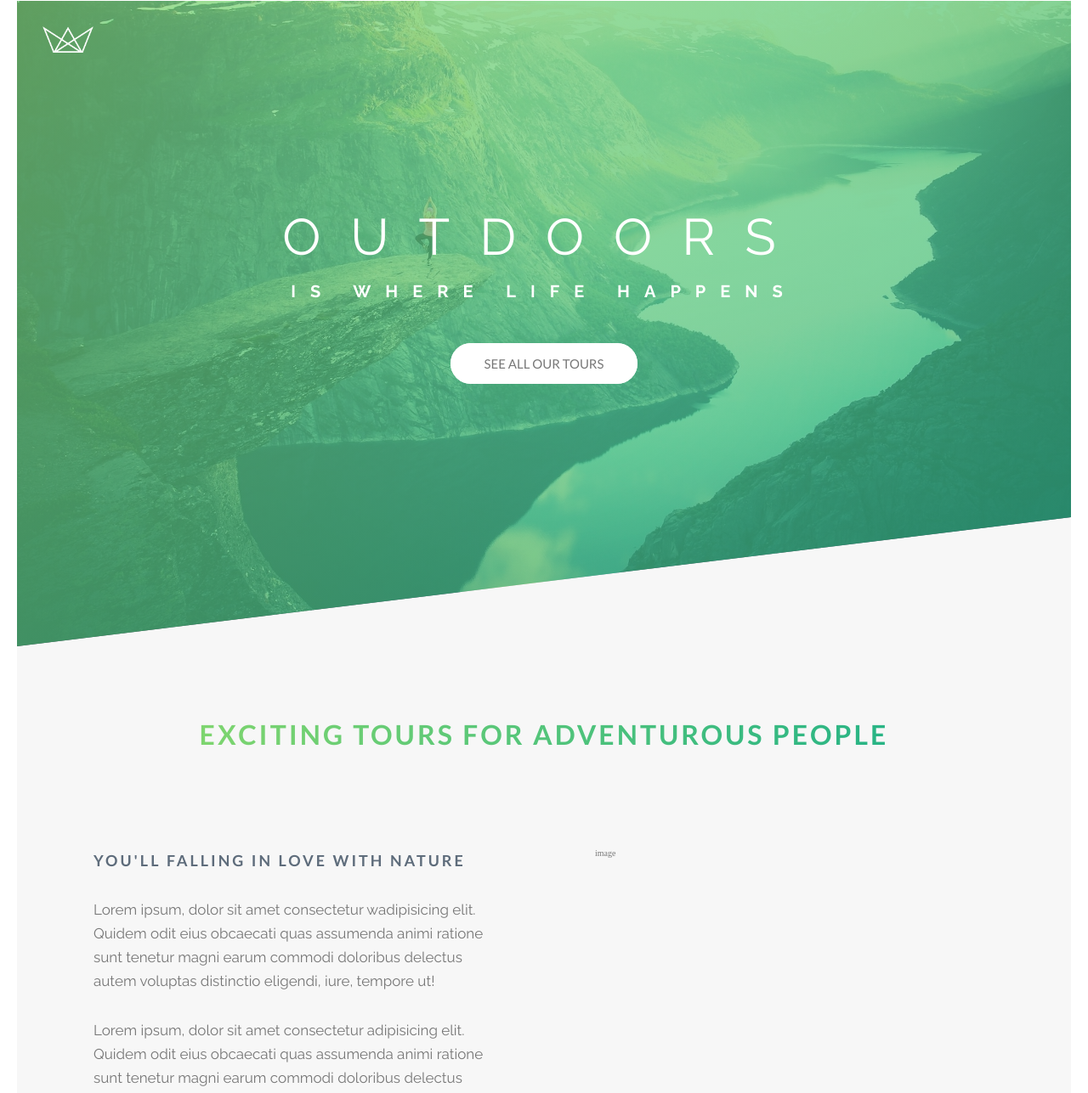
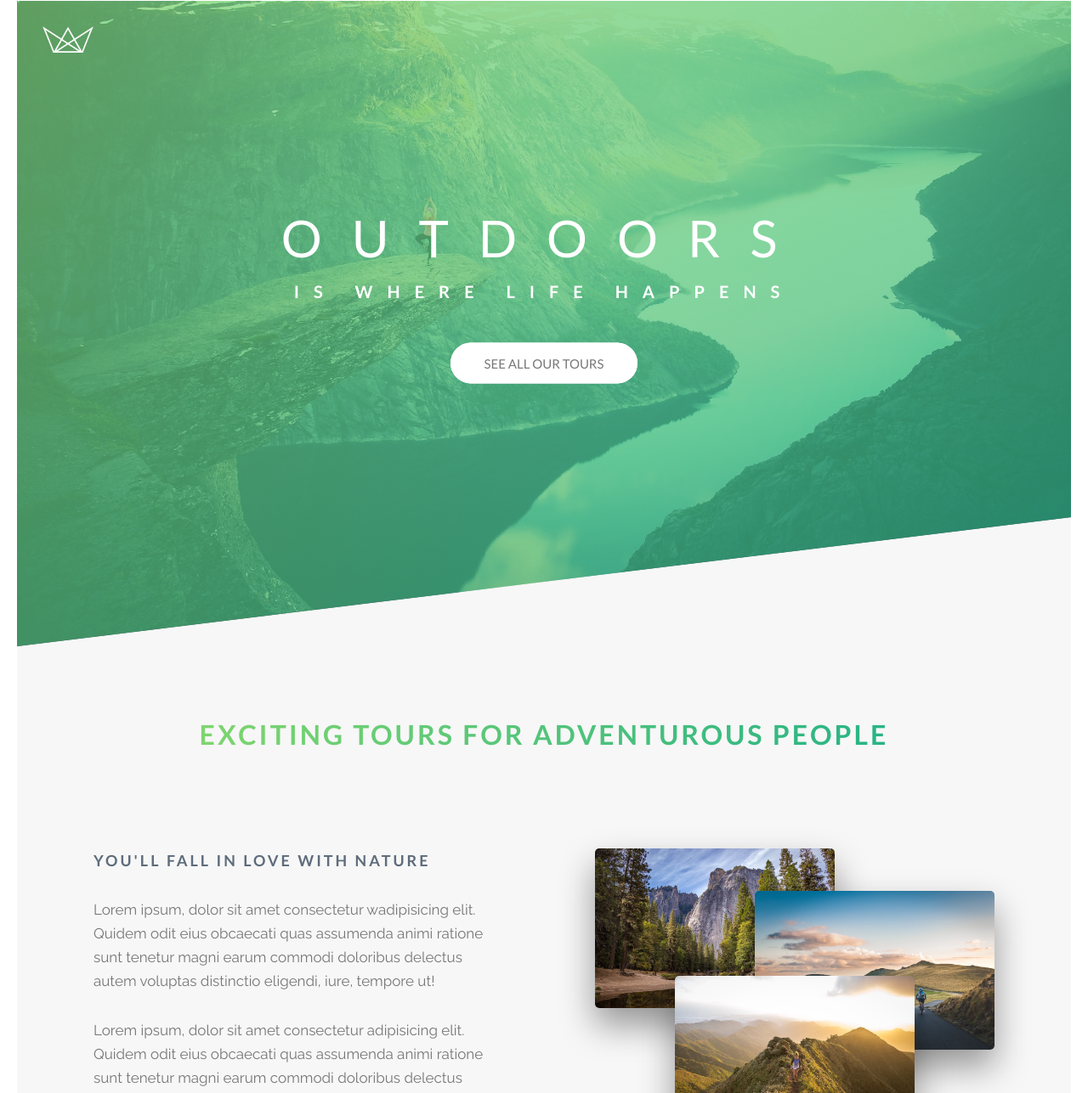
Before and after one commit to alinedmelo/natours, a website: page index.html in a window 1280 px wide. Shown: the part 19-1306 px from the top of the page at 85% size. Drawn offline with Linux system fonts and the light colour scheme.

Commit message:
create the figures-sort component and finishing the about section

```diff
--- a/index.html
+++ b/index.html
@@ -36,14 +36,20 @@
                 </div>
                 <div class="row">
                     <div class="col-1-of-2">
-                        <h3 class="heading-h3">You'll falling in love with nature</h3>
+                        <h3 class="heading-h3">You'll fall in love with nature</h3>
                         <p>Lorem ipsum, dolor sit amet consectetur wadipisicing elit. Quidem odit eius obcaecati quas assumenda animi ratione sunt tenetur magni earum commodi doloribus delectus autem voluptas distinctio eligendi, iure, tempore ut!</p>
 
                         <p>Lorem ipsum, dolor sit amet consectetur adipisicing elit. Quidem odit eius obcaecati quas assumenda animi ratione sunt tenetur magni earum commodi doloribus delectus autem voluptas distinctio eligendi, iure, tempore ut!</p>
 
-                        <a href="#" class="btn btn-link fade-bottom">Learn more <i>&rarr;</i></a>
+                        <a href="" class="btn btn-link fade-bottom">Learn more <i>&rarr;</i></a>
                     </div>
-                    <div class="col-1-of-2">image</div>
+                    <div class="col-1-of-2">
+                        <div class="figures-sort">
+                            <img src="img/nat-1-large.jpg" alt="Nature photo 1" class="photo photo-first">
+                            <img src="img/nat-2-large.jpg" alt="Nature photo 2" class="photo photo-second">
+                            <img src="img/nat-3-large.jpg" alt="Nature photo 3" class="photo photo-last">
+                        </div>
+                    </div>
                 </div>
             </section>
         </main>
--- a/sass/base/_base.scss
+++ b/sass/base/_base.scss
@@ -21,12 +21,12 @@ a {
 
 p {
     margin-bottom: $margin-small;
+    font-family: 'Raleway', sans-serif;
 }
 
 p,
 span,
 li {
-    font-family: 'Raleway', sans-serif;
     font-size: 1.7rem;
     line-height: $line-height;
 }
--- a/sass/components/_buttons.scss
+++ b/sass/components/_buttons.scss
@@ -86,6 +86,9 @@
                 transition: all .3s ease-out;
             }
 
+        }
+
+        &:active {
             i {
                 margin-left: .5rem;
                 transition: all .3s ease-out;
--- /dev/null
+++ b/sass/components/_figures-sort.scss
@@ -0,0 +1,43 @@
+.figures-sort {
+    position: relative;
+
+    > .photo {
+        transition: all .2s ease-out;
+        border-radius: 5px;
+        position: absolute;
+        width: 60%;
+        box-shadow: 0 2rem 4rem rgba($black, 0.4);
+        z-index: 0;
+        outline-offset: -1.5rem;
+
+        &-first {
+            top: 0;
+            left: 0;
+        }
+
+        &-second {
+            top: 5rem;
+            right: 0;
+        }
+
+        &-last {
+            top: 15rem;
+            left: 20%;
+        }
+
+        &:hover {
+            transform: scale(1.2) translateY(-5px);
+            box-shadow: 0 2rem 4rem rgba($black, 0.5);
+            transition: all .2s ease-out;
+            z-index: 1;
+            outline: 2px solid rgba($light-grey, .5);
+            -webkit-filter: contrast(130%);
+            filter: contrast(130%);
+        }
+
+    }
+
+    &:hover > .photo:not(:hover) {
+        transform: scale(.95);
+    }
+}
--- a/sass/components/_hero-heading.scss
+++ b/sass/components/_hero-heading.scss
@@ -7,24 +7,22 @@
     text-align: center;
     font-size: 15px;
 
-    .text {
+    > .text {
         display: block;
         margin-bottom: 5rem;
         color: $contrast;
         text-transform: uppercase;
-
-        &-main {
+    }
+    > .text .text-main {
         font-size: 6rem;
         line-height: 150%;
         font-weight: 400;
         letter-spacing: 3.5rem;
     }
-
-        &-sub {
+    > .text .text-sub {
         font-size: 2rem;
         line-height: 110%;
         font-weight: 700;
         letter-spacing: 1.7rem;
     }
 }
-}
--- a/sass/layout/_header.scss
+++ b/sass/layout/_header.scss
@@ -10,12 +10,12 @@
         background-position: top;
         clip-path: polygon(0 0, 100% 0, 100% 80%, 0 100%);
 
-    .logo-box {
+    > .logo-box {
         position: absolute;
         top: 3rem;
         left: 3rem;
 
-        .logo {
+        > .logo {
             width: 6rem;
             transition: all .4s ease-out;
             &:hover {
--- a/sass/style.scss
+++ b/sass/style.scss
@@ -14,6 +14,7 @@
 
 @import 'components/buttons';
 @import 'components/hero-heading';
+@import 'components/figures-sort';
 
 @import 'layout/footer';
 @import 'layout/grid';
```
Also changed, not shown: css/style.css. Lines whose indentation alone changed are shown as unchanged.
